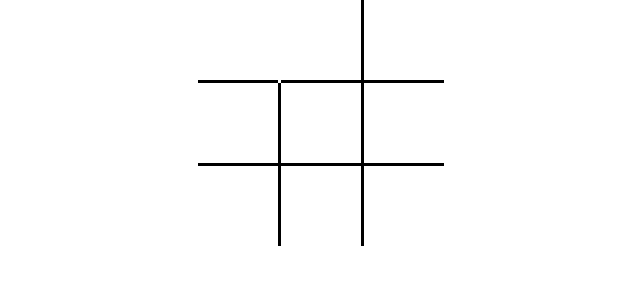
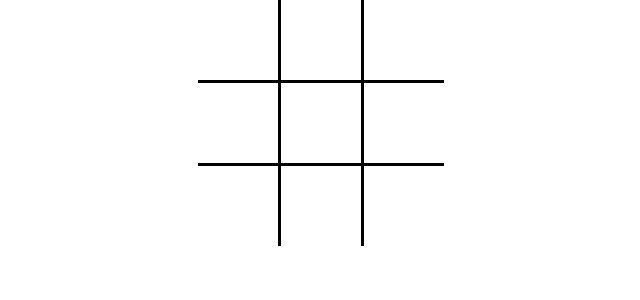
Before and after one commit to joshuatsmith96/Tic-Tac-Toe-V2, a React (Vite) app: page / in a window 1280 px wide. Shown: the top 300 px of the page, without its empty margins (319-959 px from the left). Built offline with nearby package versions, Linux system fonts and the light colour scheme; the HTML template or start-up script is replaced by a standard one.

Commit message:
Adjusted Game Board Design
Instead of pasting 9 divs for the boxes, I've decided to generate them via array mapping.

```diff
--- a/src/App.css
+++ b/src/App.css
@@ -17,7 +17,7 @@
 
 .box-1{
   border-bottom: solid;
-
+  border-right: solid;
 }
 
 .box-2{
@@ -47,10 +47,6 @@
   border-right: solid;
 }
 
-.box-8{
-
-}
-
 .box-9{
   border-left: solid;
 }
--- a/src/components/Board.tsx
+++ b/src/components/Board.tsx
@@ -1,15 +1,22 @@
 document.addEventListener('click', (evt) => {
-    const { target } = evt;
-    if (target instanceof HTMLElement) {
-        console.log(evt.target.id)
-    }
+    console.log(evt)
 });
 
+let boxArray = [1, 2, 3, 4, 5, 6, 7, 8, 9];
+
+let boxes = boxArray.map((box) => {
+    console.log(box)
+    let classname = "board-box box-" + box;
+    return(
+        <div key={box} className={classname}></div>
+    )
+})
 
 function Board() {
     return(
         <div className="Board">
-            <div id="1" className="board-box box-1" data-value="1"></div>
+            {boxes}
+            {/* <div id="1" className="board-box box-1"></div>
             <div id="2" className="board-box box-2"></div>
             <div id="3" className="board-box box-3"></div>
             <div id="4"className="board-box box-4"></div>
@@ -17,7 +24,7 @@ function Board() {
             <div id="6" className="board-box box-6"></div>
             <div id="7" className="board-box box-7"></div>
             <div id="8" className="board-box box-8"></div>
-            <div id="9"className="board-box box-9"></div>
+            <div id="9"className="board-box box-9"></div> */}
         </div>
     )
 }
```
